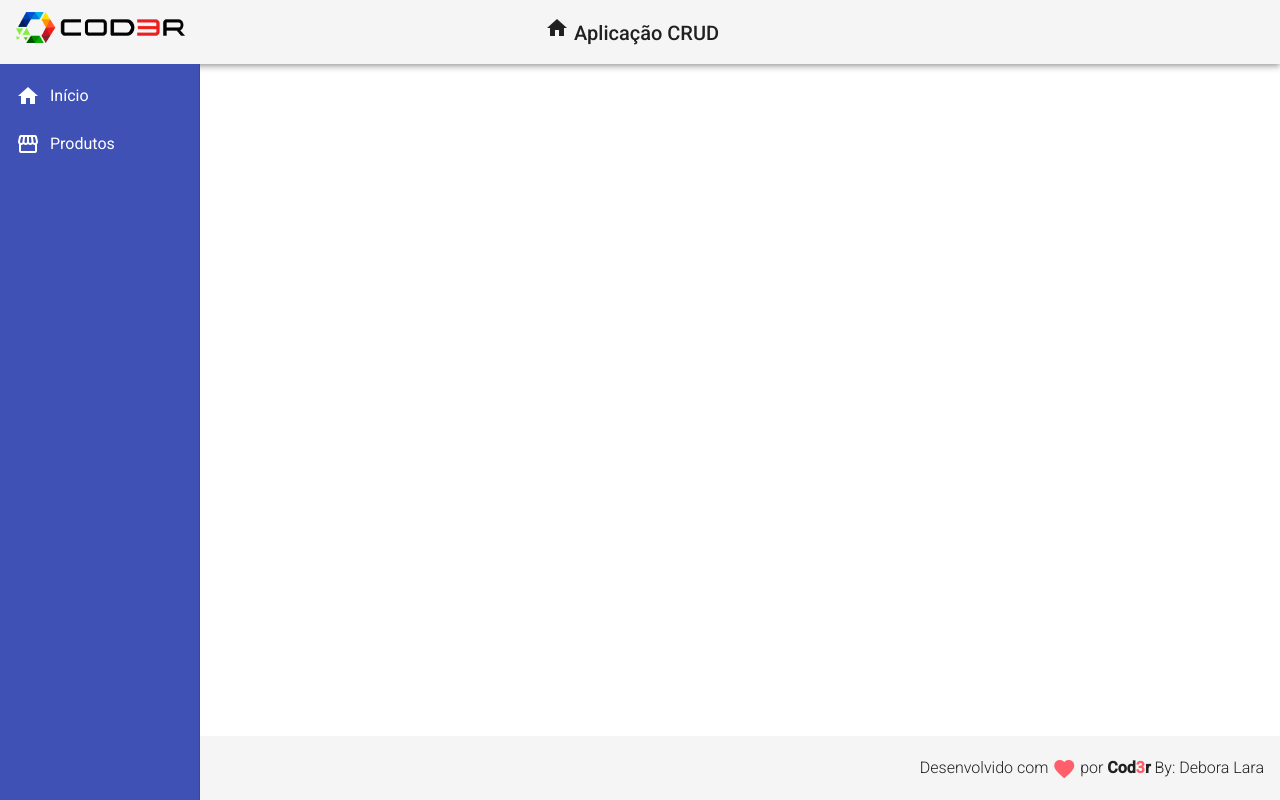
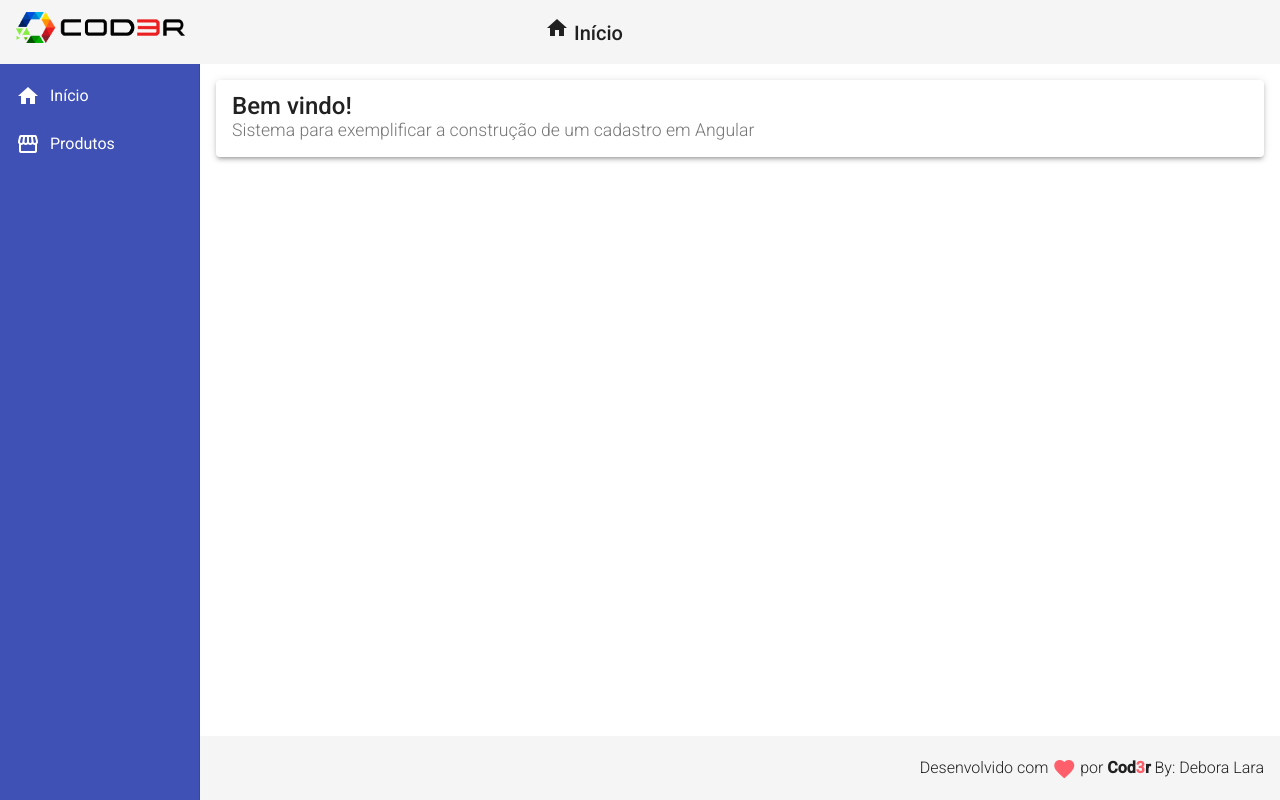
Before and after one commit to DeboraLara1/App-angular-9, an Angular app in the folder frontend/: page / in a window 1280 px wide. Built offline with nearby package versions, Linux system fonts and the light colour scheme.

Commit message:
Criado component home

```diff
--- a/frontend/src/app/components/templete/header/header.component.html
+++ b/frontend/src/app/components/templete/header/header.component.html
@@ -9,7 +9,7 @@
             <i class="material-icons">
                 home
             </i>
-            Aplicação CRUD
+            Início
         </a>
     </span>
 </mat-toolbar>
--- a/frontend/src/app/components/templete/nav/nav.component.css
+++ b/frontend/src/app/components/templete/nav/nav.component.css
@@ -11,3 +11,7 @@
 .sidenav i {
     padding-right: 10px;
 }
+.content{
+    padding: 16px;
+    background-color: #ffffff;
+}
--- a/frontend/src/app/components/templete/nav/nav.component.html
+++ b/frontend/src/app/components/templete/nav/nav.component.html
@@ -15,4 +15,7 @@
             </a>
         </mat-nav-list>
     </mat-sidenav>
+    <mat-sidenav-content class="content">
+        <app-home></app-home>
+    </mat-sidenav-content>
 </mat-sidenav-container>
--- /dev/null
+++ b/frontend/src/app/views/home/home.component.css
@@ -0,0 +1,8 @@
+.home .subtitle{
+    font-size: 3rem;
+    font-weight: 300;
+    line-height: 1.2;
+}
+.home .subtitle{
+    font-size: 1.1rem;
+}
--- /dev/null
+++ b/frontend/src/app/views/home/home.component.html
@@ -0,0 +1,6 @@
+<mat-card class="home mat-elevation-z3">
+    <mat-card-title class="title">Bem vindo!</mat-card-title>
+    <mat-card-subtitle class="subtitle">
+        Sistema para exemplificar a construção de um cadastro em Angular
+    </mat-card-subtitle>
+</mat-card>
--- /dev/null
+++ b/frontend/src/app/views/home/home.component.ts
@@ -0,0 +1,15 @@
+import { Component, OnInit } from '@angular/core';
+
+@Component({
+  selector: 'app-home',
+  templateUrl: './home.component.html',
+  styleUrls: ['./home.component.css']
+})
+export class HomeComponent implements OnInit {
+
+  constructor() { }
+
+  ngOnInit(): void {
+  }
+
+}
```
Also changed, not shown: frontend/src/app/app.module.ts (+8 -4 lines). Lines whose indentation alone changed are shown as unchanged.
